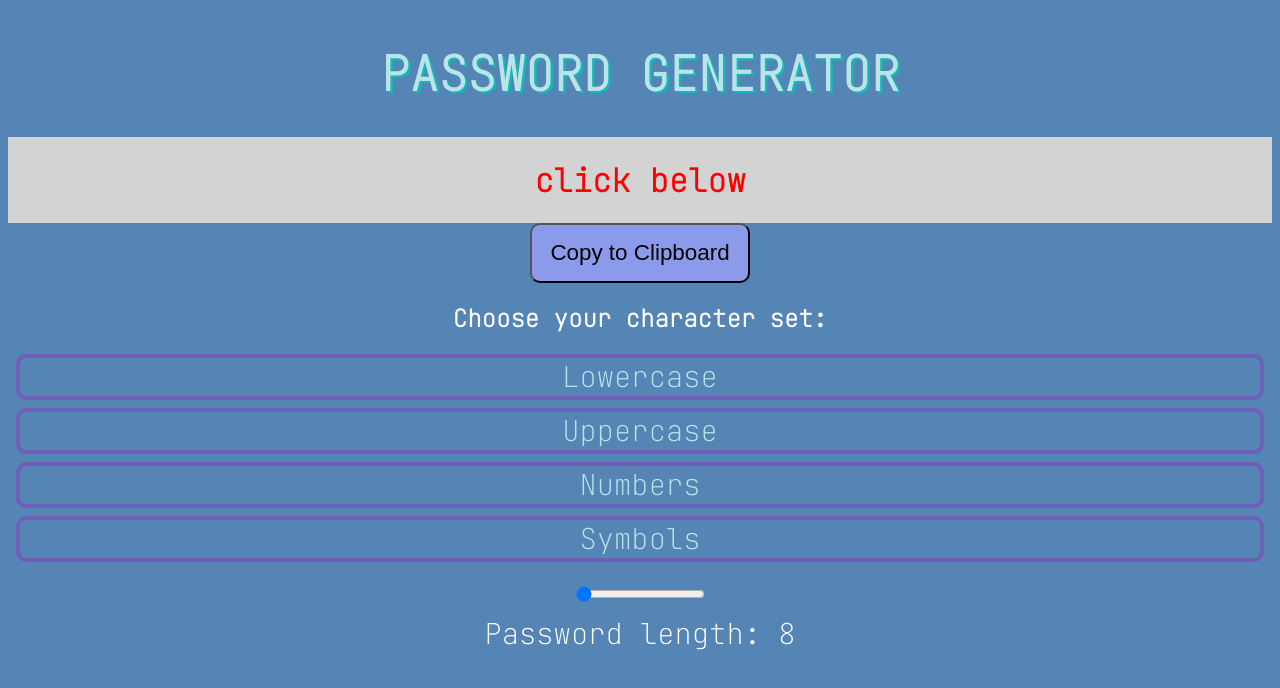
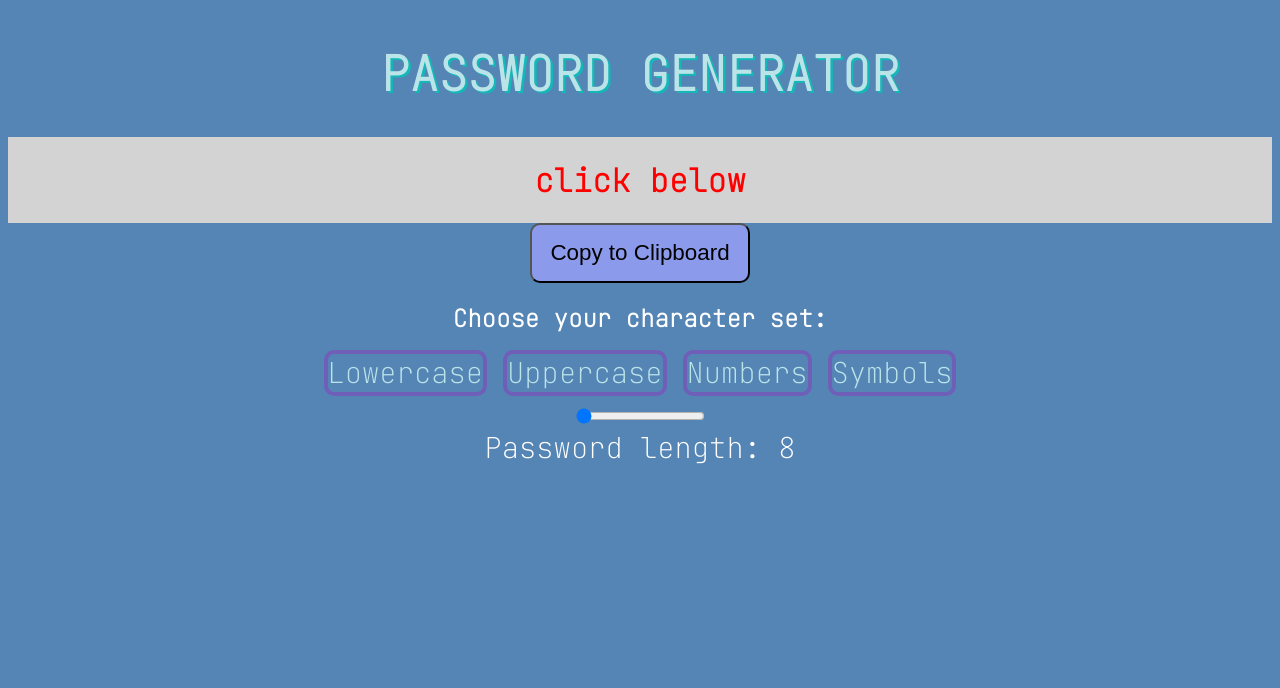
Before and after one commit to EnricoCarruba/passwordGenerator, a Vue app: page / in a window 1280 px wide. Shown: the top 688 px of the page. Built offline with nearby package versions, Linux system fonts and the light colour scheme.

Commit message:
add @media screen and min-w, 760px

```diff
--- a/src/components/password-generator.vue
+++ b/src/components/password-generator.vue
@@ -16,7 +16,6 @@
         v-model="checkLowerCase"
         value="lowercase"
         id="lowercase"
-        class="button-character-set"
         v-on:click="generatePassword()"
       />
       <label for="lowercase">Lowercase</label>
@@ -26,7 +25,6 @@
         name="uppercase"
         value="uppercase"
         v-model="checkUpperCase"
-        class="button-character-set"
         id="uppercase"
         v-on:click="generatePassword()"
       />
@@ -39,7 +37,6 @@
         name="numbers"
         id="numbers"
         v-model="checkNumbers"
-        class="button-character-set"
       />
       <label for="numbers">Numbers</label>
 
@@ -50,7 +47,6 @@
         value="symbols"
         id="symbols"
         v-model="checkSymbols"
-        class="button-character-set"
       />
       <label for="symbols">Symbols</label>
     </div>
@@ -104,8 +100,6 @@ export default {
         );
       }
       this.password = password;
-      /* console.log(this.password);
-      console.log(this.checkLowerCase); */
     },
 
     changePasswordLength() {
@@ -198,16 +192,7 @@ header {
   color: white;
 }
 
-.button-character-set {
-  font-size: 1.5rem;
-  background-color: black;
-  color: #2292a4;
-  border: 10px solid lightgray;
-}
-
 input[type="checkbox"] {
-  /* width: 25px;
-  height: 25px; */
   display: none;
 }
 
@@ -234,4 +219,20 @@ label {
   size: 50%;
   margin-top: 1rem;
 }
+
+@media screen and (min-width: 760px) {
+  label {
+    width: 50vw;
+    display: inline;
+  }
+
+  #slider {
+    display: inline;
+  }
+
+  #slider-label {
+    display: block;
+    margin: 0 auto;
+  }
+}
 </style>
```
